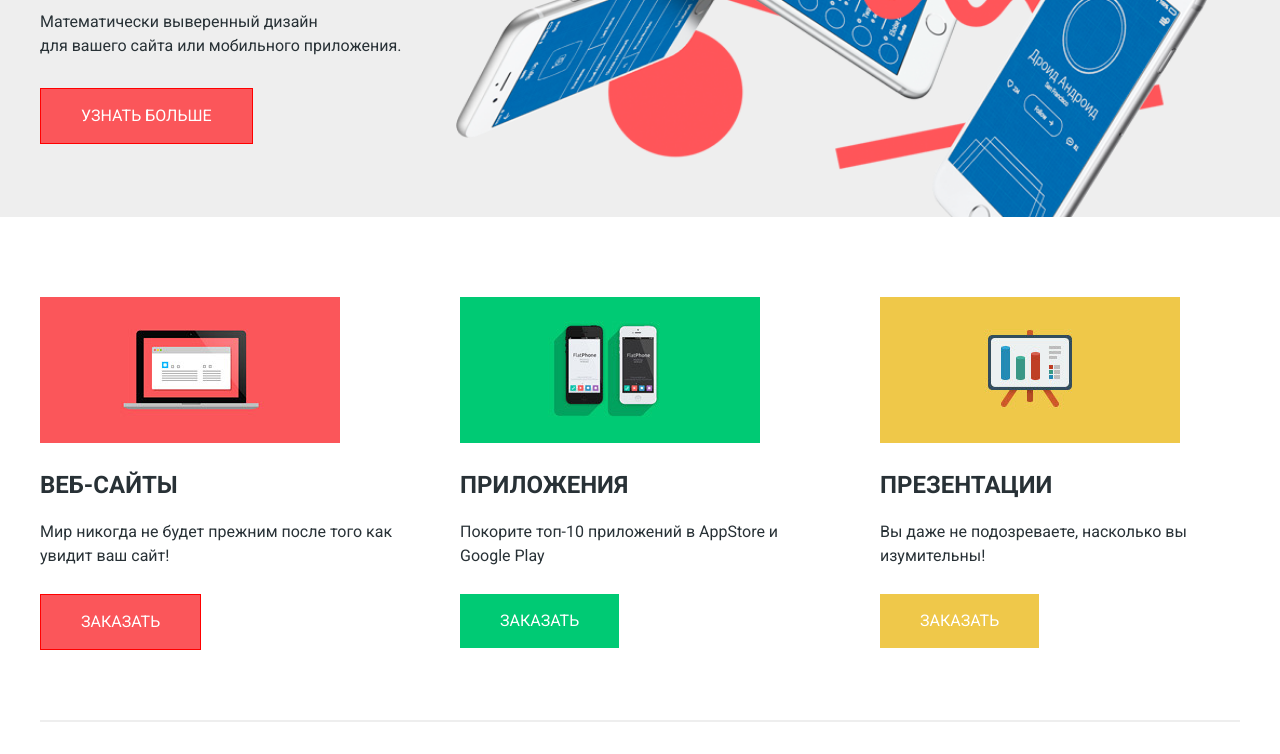
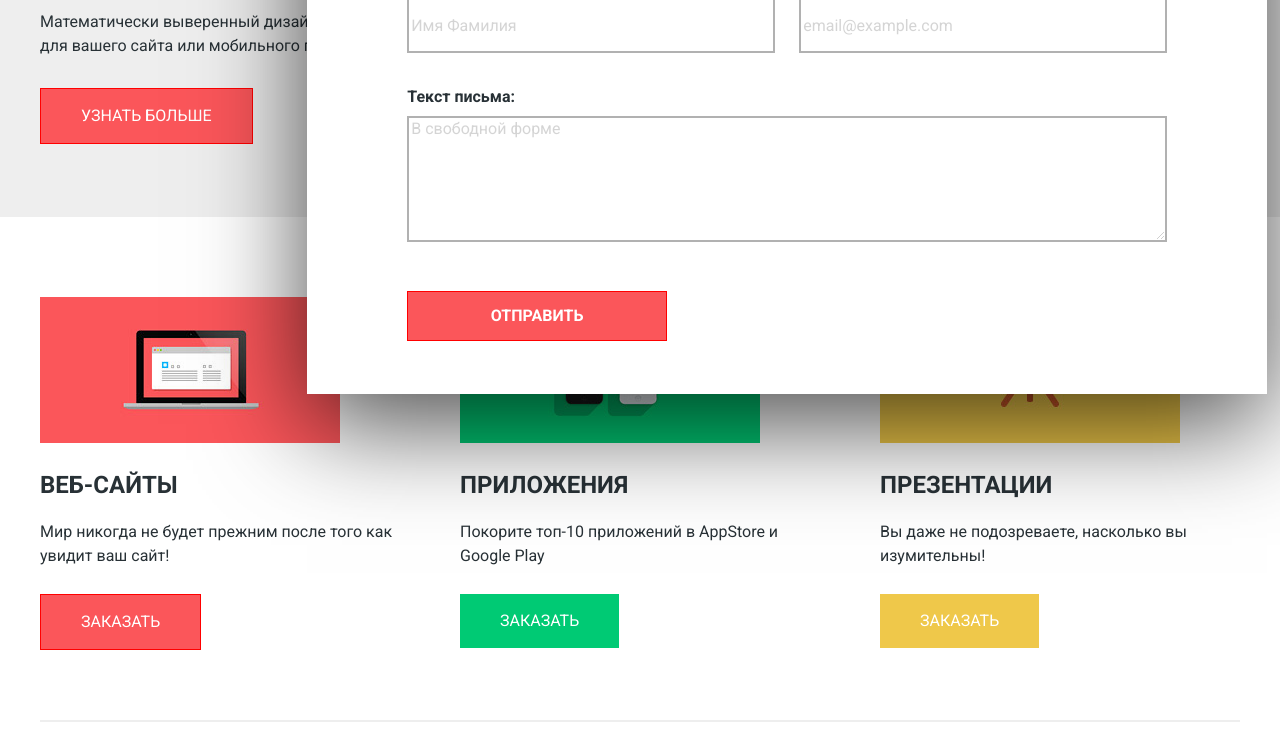
Before and after one commit to BATYKA/test, a plain HTML site: page index.html in a window 1280 px wide. Shown: the part 346-1100 px from the top of the page. Drawn offline with Linux system fonts and the light colour scheme.

Commit message:
Второй комит

```diff
--- a/index.html
+++ b/index.html
@@ -120,7 +120,7 @@
 				<span class="social-text"><h1>Давайте дружить, это выгодно!</h1><p>Скидка 10% для друзей из социальных сетей.</p></span>
 			</div>
 		</footer>
-		<section class="contact-us visually-hidden">
+		<section class="contact-us">
 			<h1>Напишите нам</h1>
 			<form class="contact-us-form" action="#" method="post">
 				<div class="contact-us-wrapper">
```
